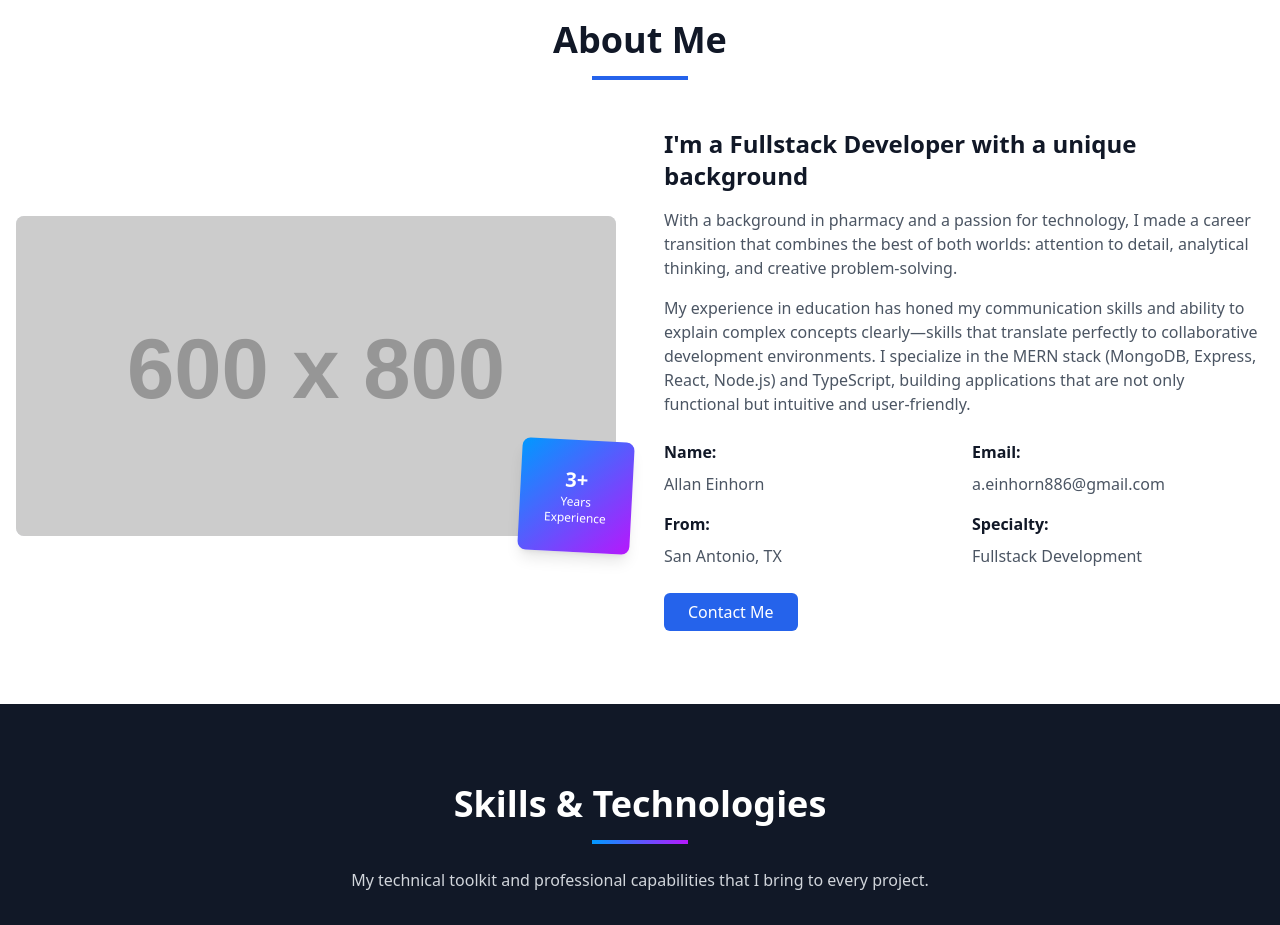
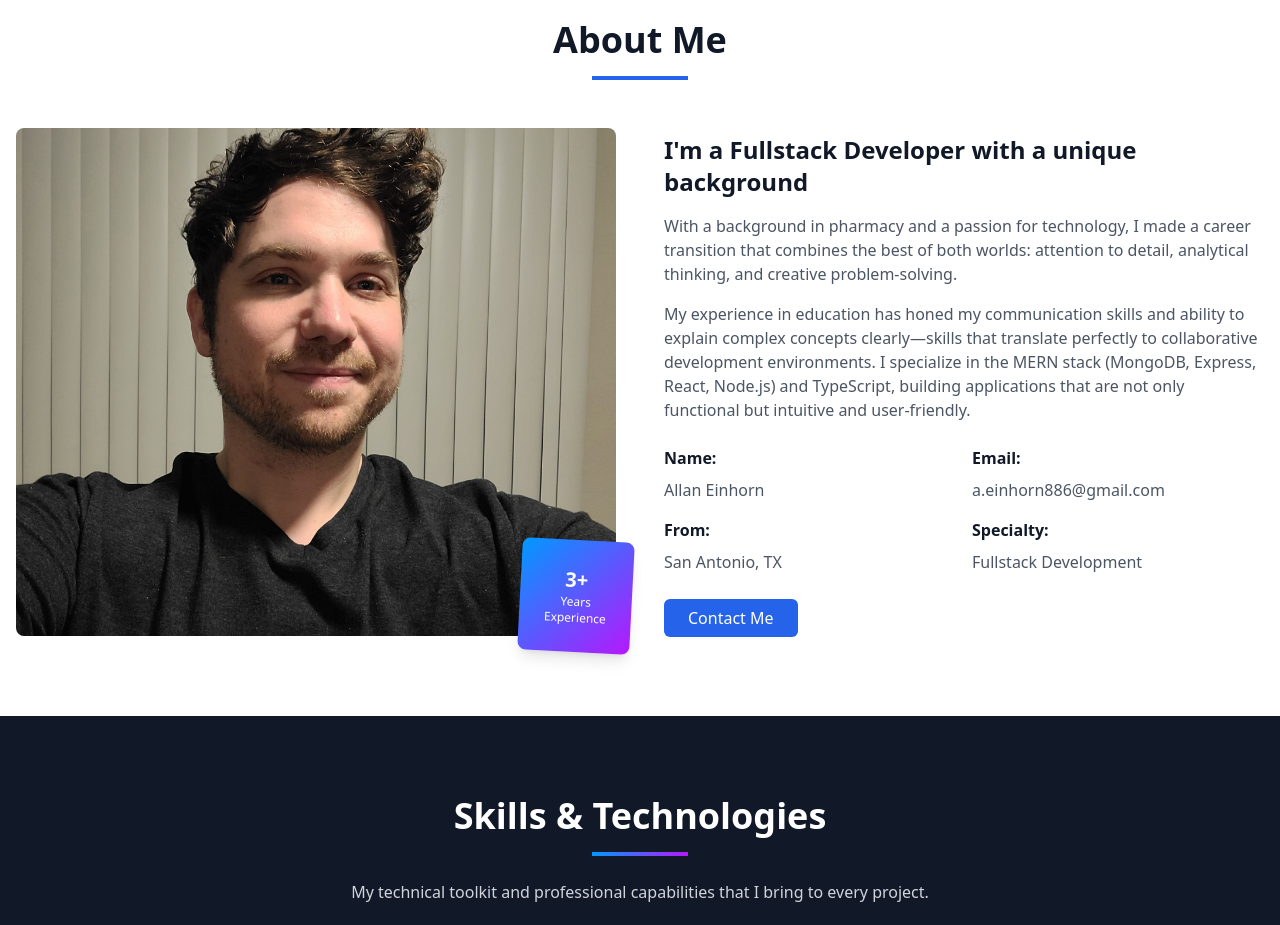
Before and after one commit to AyEinhorn/modern-portfolio, a React (Vite) app: page / in a window 1280 px wide. Shown: the part 860-1785 px from the top of the page. Built offline with nearby package versions, Linux system fonts and the light colour scheme.

Commit message:
added about image

```diff
--- a/src/components/layout/Header.tsx
+++ b/src/components/layout/Header.tsx
@@ -239,7 +239,7 @@ const Header = () => {
                 isScrolled ? 'border-gray-100 dark:border-gray-700' : 'border-gray-800'
               }`}>
                 <a
-                  href="https://github.com/yourusername"
+                  href="https://github.com/ayeinhorn"
                   target="_blank"
                   rel="noopener noreferrer"
                   className={`transition-colors ${
--- a/src/components/sections/About.tsx
+++ b/src/components/sections/About.tsx
@@ -1,4 +1,5 @@
 import { motion } from 'framer-motion';
+import aboutPhoto from '../../assets/about-photo.jpg';
 
 const About = () => {
   return (
@@ -23,12 +24,11 @@ const About = () => {
             viewport={{ once: true }}
           >
             <div className="relative">
-              <div className="w-full h-80 bg-gray-200 rounded-lg overflow-hidden">
-                {/* Replace with your image */}
+              <div className="w-full rounded-lg overflow-hidden" style={{ height: 'auto' }}>
                 <img
-                  src="https://via.placeholder.com/600x800"
+                  src={aboutPhoto}
                   alt="Picture of Allan Einhorn"
-                  className="w-full h-full object-cover"
+                  className="w-full"
                 />
               </div>
               <div className="absolute -bottom-4 -right-4 w-28 h-28 bg-gradient-to-br from-primary-500 to-accent-500 rounded-lg flex flex-col items-center justify-center shadow-lg transform rotate-3 z-10">
```
Also changed, not shown: src/assets/about-photo.jpg (added).
